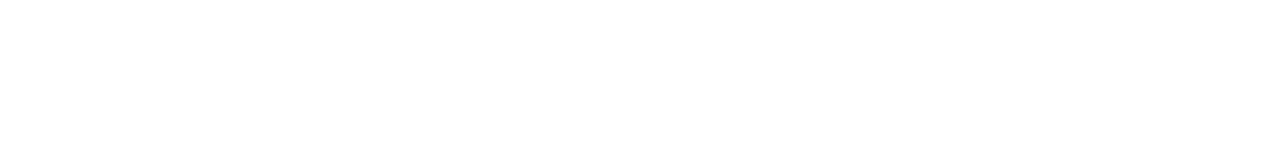
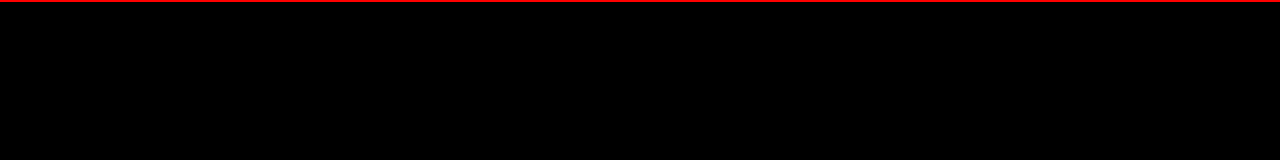
Before and after one commit to ttiSid/web_project_4_ptbr, a plain HTML site: page src/index.html in a window 1280 px wide. Drawn offline with Linux system fonts and the light colour scheme.

Commit message:
Add page styles

```diff
--- a/src/blocks/page/page.css
+++ b/src/blocks/page/page.css
@@ -0,0 +1,11 @@
+body {
+  background-color: #000000;
+}
+
+.page {
+  font-family: "Inter", sans-serif;
+  max-width: 1280px;
+  margin: 0 auto;
+  display: flex;
+  border: 1px solid red;
+}
--- a/src/index.html
+++ b/src/index.html
@@ -7,5 +7,7 @@
     <link rel="stylesheet" href="pages/index.css" />
     <title>EUA Afora</title>
   </head>
-  <body></body>
+  <body>
+    <div class="page"></div>
+  </body>
 </html>
--- a/src/pages/index.css
+++ b/src/pages/index.css
@@ -2,4 +2,6 @@
 @import url("../vendor/normalize.css");
 /*  FONTS   */
 @import url("../fonts/fonts.css");
+/*  PAGE    */
+@import url("../blocks/page/page.css");
 /*-------------------------------------------------------*/
```
